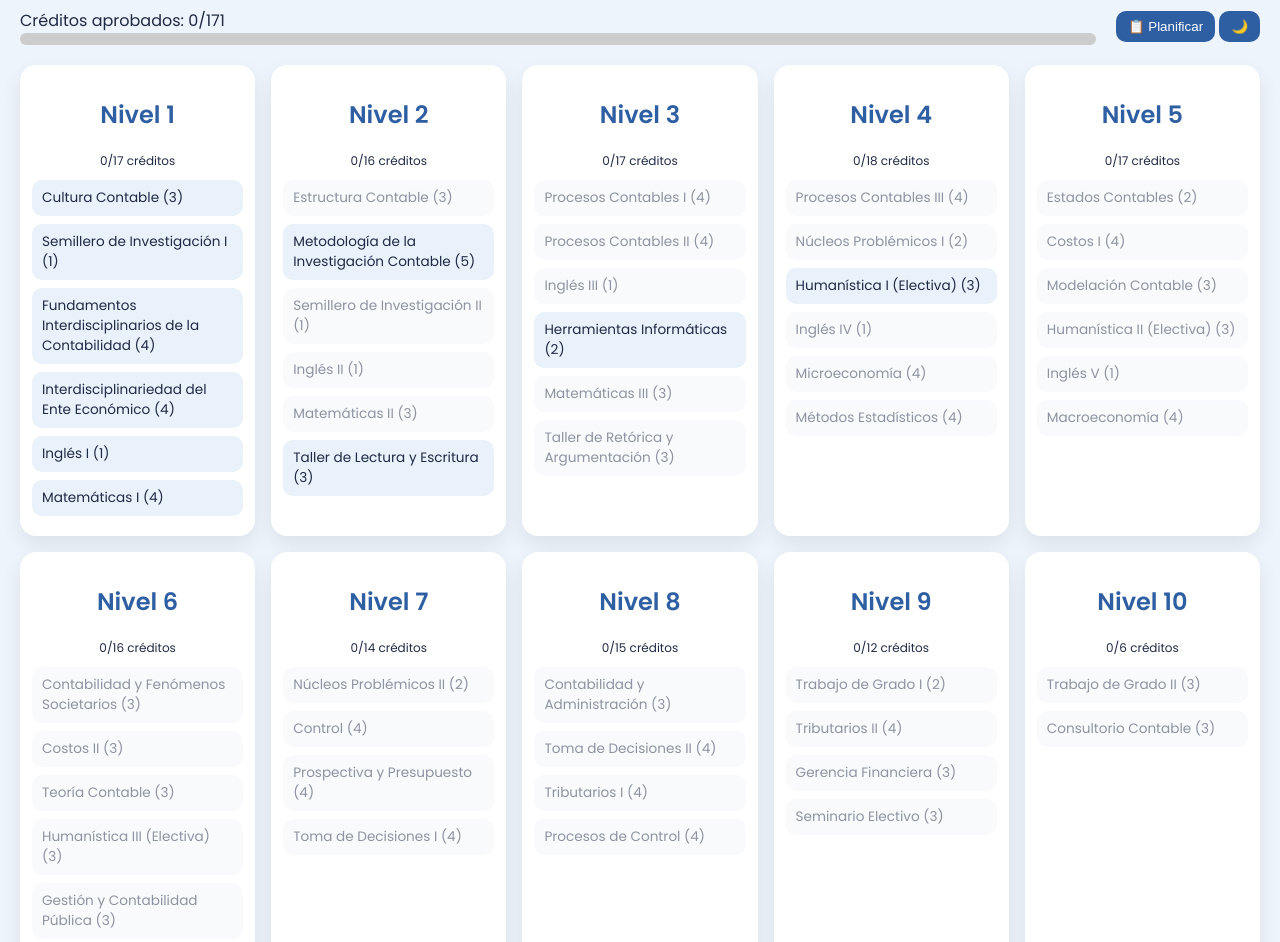
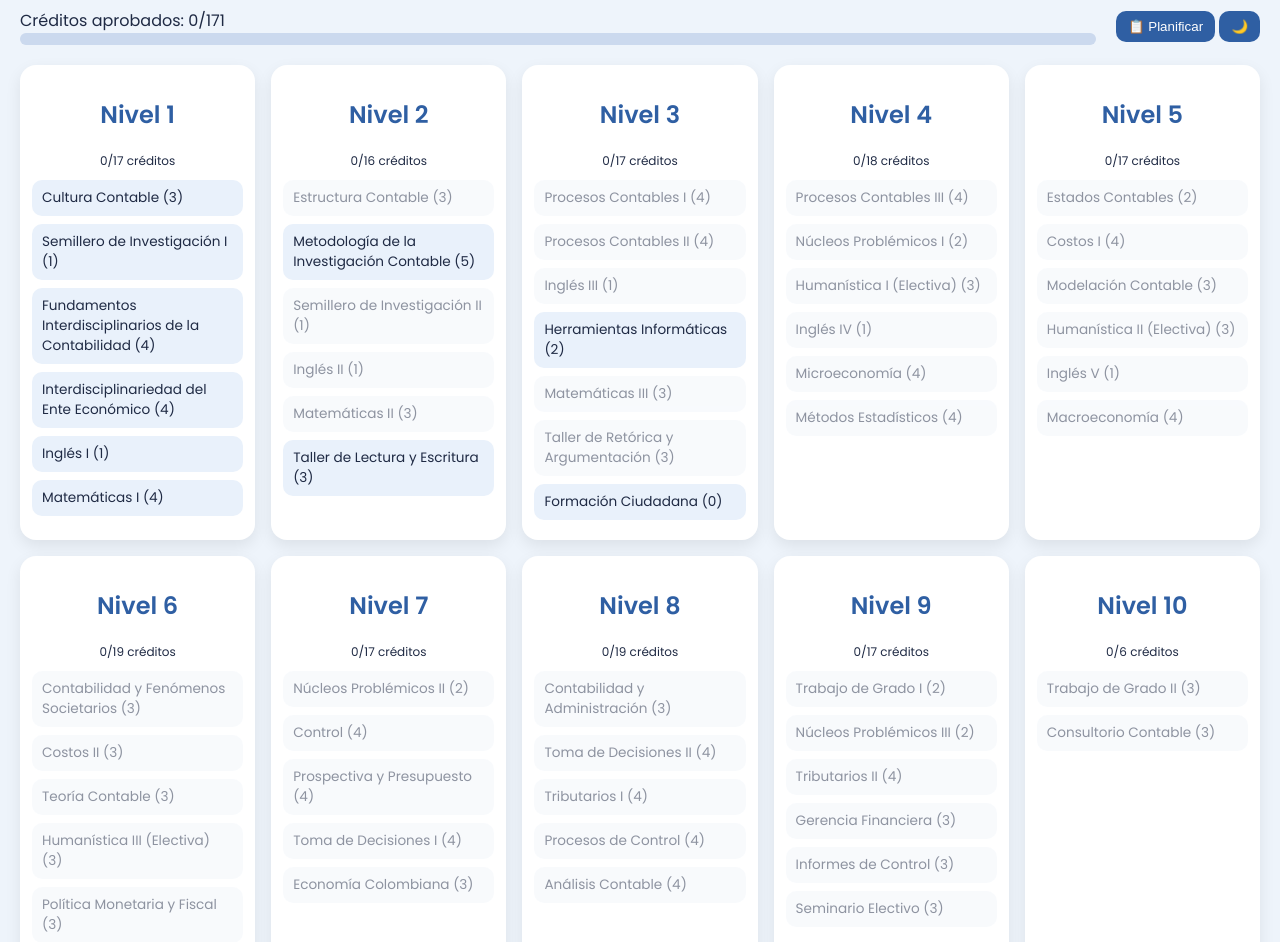
Before and after one commit to yuleidybravo/Malla-Contadur-a-UdeA, a plain HTML site: page index.html in a window 1280 px wide. Shown: the part 103-1045 px from the top of the page. Drawn offline with Linux system fonts and the light colour scheme.

Commit message:
Update index7.html

```diff
--- a/index.html
+++ b/index.html
@@ -2,7 +2,7 @@
 <html lang="es">
 <head>
 <meta charset="UTF-8">
-<title>Malla Curricular – Contaduría</title>
+<title>Malla Curricular – Contaduría Pública</title>
 
 <link href="https://fonts.googleapis.com/css2?family=Poppins:wght@300;400;500;600&display=swap" rel="stylesheet">
 
@@ -36,11 +36,11 @@ body{
 h1{text-align:center;color:var(--primary)}
 .top{
   display:flex;
+  gap:20px;
   justify-content:space-between;
   align-items:center;
-  gap:20px;
+  flex-wrap:wrap;
   margin-bottom:20px;
-  flex-wrap:wrap;
 }
 button{
   background:var(--primary);
@@ -51,8 +51,8 @@ button{
   cursor:pointer;
 }
 .progress-bar{
-  background:#ccc;
   height:12px;
+  background:#cbd9ee;
   border-radius:10px;
   overflow:hidden;
 }
@@ -71,12 +71,15 @@ button{
   background:var(--card);
   border-radius:16px;
   padding:12px;
-  box-shadow:0 8px 20px rgba(0,0,0,.08);
+  box-shadow:0 6px 16px rgba(0,0,0,.08);
 }
-.column h2{text-align:center;color:var(--primary)}
+.column h2{
+  text-align:center;
+  color:var(--primary);
+}
 .level-progress{
+  text-align:center;
   font-size:.75em;
-  text-align:center;
   margin-bottom:10px;
 }
 .course{
@@ -85,8 +88,8 @@ button{
   border-radius:10px;
   margin-bottom:8px;
   cursor:pointer;
+  font-size:.85em;
   transition:.2s;
-  font-size:.85em;
 }
 .course:hover{transform:scale(1.03)}
 .approved{
@@ -106,7 +109,7 @@ button{
 
 <body>
 
-<h1>Malla Curricular – Contaduría</h1>
+<h1>Malla Curricular – Contaduría Pública</h1>
 
 <div class="top">
   <div style="flex:1">
@@ -125,11 +128,11 @@ button{
 <div id="grid" class="grid"></div>
 
 <script>
-const TOTAL_CREDITS=171; // +9 por humanísticas
-let planning=false;
+const TOTAL_CREDITS = 171;
+let planning = false;
 
-const approved=new Set(JSON.parse(localStorage.getItem('approvedCourses')||'[]'));
-const planned=new Set();
+const approved = new Set(JSON.parse(localStorage.getItem('approvedCourses')||'[]'));
+const planned = new Set();
 
 if(localStorage.getItem('dark')==='1'){
   document.body.classList.add('dark');
@@ -158,12 +161,13 @@ const data=[
 {id:'1502152',name:'Inglés III',credits:1,req:['1502151']},
 {id:'1502873',name:'Herramientas Informáticas',credits:2,req:[]},
 {id:'1504103',name:'Matemáticas III',credits:3,req:['1504102']},
-{id:'1506036',name:'Taller de Retórica y Argumentación',credits:3,req:['1506016']}
+{id:'1506036',name:'Taller de Retórica y Argumentación',credits:3,req:['1506016']},
+{id:'1506100',name:'Formación Ciudadana',credits:0,req:[]}
 ]},
 {level:'Nivel 4',courses:[
 {id:'1502035',name:'Procesos Contables III',credits:4,req:['1502033']},
 {id:'1502038',name:'Núcleos Problémicos I',credits:2,req:['1502031','1502033']},
-{id:'HUM1',name:'Humanística I (Electiva)',credits:3,req:[]},
+{id:'HUM1',name:'Humanística I (Electiva)',credits:3,req:['1506036']},
 {id:'1502153',name:'Inglés IV',credits:1,req:['1502152']},
 {id:'1503608',name:'Microeconomía',credits:4,req:['1504103']},
 {id:'1504064',name:'Métodos Estadísticos',credits:4,req:['1504102']}
@@ -172,7 +176,7 @@ const data=[
 {id:'1502043',name:'Estados Contables',credits:2,req:['1502031','1502035']},
 {id:'1502050',name:'Costos I',credits:4,req:['1502031']},
 {id:'1502055',name:'Modelación Contable',credits:3,req:['1502024']},
-{id:'HUM2',name:'Humanística II (Electiva)',credits:3,req:['HUM1']},
+{id:'HUM2',name:'Humanística II (Electiva)',credits:3,req:['1506036']},
 {id:'1502154',name:'Inglés V',credits:1,req:['1502153']},
 {id:'1503609',name:'Macroeconomía',credits:4,req:['1503608']}
 ]},
@@ -180,7 +184,8 @@ const data=[
 {id:'1502045',name:'Contabilidad y Fenómenos Societarios',credits:3,req:['1502043']},
 {id:'1502061',name:'Costos II',credits:3,req:['1502050']},
 {id:'1502073',name:'Teoría Contable',credits:3,req:['1502055']},
-{id:'HUM3',name:'Humanística III (Electiva)',credits:3,req:['HUM2']},
+{id:'HUM3',name:'Humanística III (Electiva)',credits:3,req:['1506036']},
+{id:'1503070',name:'Política Monetaria y Fiscal',credits:3,req:['1503609']},
 {id:'1502075',name:'Gestión y Contabilidad Pública',credits:3,req:['1503609']},
 {id:'1502155',name:'Inglés VI',credits:1,req:['1502154']}
 ]},
@@ -188,18 +193,22 @@ const data=[
 {id:'1502048',name:'Núcleos Problémicos II',credits:2,req:['1502061']},
 {id:'1502089',name:'Control',credits:4,req:['1502045']},
 {id:'1502171',name:'Prospectiva y Presupuesto',credits:4,req:['1502061']},
-{id:'1502178',name:'Toma de Decisiones I',credits:4,req:['1502061','1504064']}
+{id:'1502178',name:'Toma de Decisiones I',credits:4,req:['1502061','1504064']},
+{id:'1503074',name:'Economía Colombiana',credits:3,req:['1503070']}
 ]},
 {level:'Nivel 8',courses:[
 {id:'1502056',name:'Contabilidad y Administración',credits:3,req:['1502178']},
 {id:'1502079',name:'Toma de Decisiones II',credits:4,req:['1502171']},
 {id:'1502088',name:'Tributarios I',credits:4,req:['1502045']},
-{id:'1502091',name:'Procesos de Control',credits:4,req:['1502089']}
+{id:'1502091',name:'Procesos de Control',credits:4,req:['1502089']},
+{id:'1502180',name:'Análisis Contable',credits:4,req:['1502171','1502043']}
 ]},
 {level:'Nivel 9',courses:[
 {id:'1502020',name:'Trabajo de Grado I',credits:2,req:['1502024'],minCredits:120},
+{id:'1502049',name:'Núcleos Problémicos III',credits:2,req:['1502079']},
 {id:'1502190',name:'Tributarios II',credits:4,req:['1502088']},
 {id:'1502192',name:'Gerencia Financiera',credits:3,req:['1502079']},
+{id:'1502193',name:'Informes de Control',credits:3,req:['1502091']},
 {id:'1502099',name:'Seminario Electivo',credits:3,req:[],minCredits:120}
 ]},
 {level:'Nivel 10',courses:[
@@ -210,19 +219,21 @@ const data=[
 
 function totalCredits(){
   let s=0;
-  data.forEach(l=>l.courses.forEach(c=>approved.has(c.id)&&(s+=c.credits)));
+  data.forEach(l=>l.courses.forEach(c=>{
+    if(approved.has(c.id)) s+=c.credits;
+  }));
   return s;
 }
 
 function canUnlock(c){
   return c.req.every(r=>approved.has(r)) &&
-        (!c.minCredits || totalCredits()>=c.minCredits);
+         (!c.minCredits || totalCredits()>=c.minCredits);
 }
 
 function removeDependents(id){
   data.forEach(l=>{
     l.courses.forEach(c=>{
-      if(c.req.includes(id)&&approved.has(c.id)){
+      if(c.req.includes(id) && approved.has(c.id)){
         approved.delete(c.id);
         removeDependents(c.id);
       }
@@ -235,23 +246,25 @@ function render(){
   grid.innerHTML='';
   const credits=totalCredits();
 
-  document.getElementById('creditText').textContent=
+  document.getElementById('creditText').textContent =
     `Créditos aprobados: ${credits}/${TOTAL_CREDITS}`;
-  document.getElementById('progressFill').style.width=
+  document.getElementById('progressFill').style.width =
     `${(credits/TOTAL_CREDITS)*100}%`;
 
   let planSum=0;
   planned.forEach(id=>{
-    data.forEach(l=>l.courses.forEach(c=>c.id===id&&(planSum+=c.credits)));
+    data.forEach(l=>l.courses.forEach(c=>{
+      if(c.id===id) planSum+=c.credits;
+    }));
   });
-  document.getElementById('planCredits').textContent=
-    planning?`📋 Créditos planeados: ${planSum}`:'';
+  document.getElementById('planCredits').textContent =
+    planning ? `📋 Créditos planeados: ${planSum}` : '';
 
   data.forEach(l=>{
     let a=0,t=0;
     l.courses.forEach(c=>{
       t+=c.credits;
-      approved.has(c.id)&&(a+=c.credits);
+      if(approved.has(c.id)) a+=c.credits;
     });
     const col=document.createElement('div');
     col.className='column';
@@ -262,14 +275,14 @@ function render(){
       const d=document.createElement('div');
       d.className='course';
       d.textContent=`${c.name} (${c.credits})`;
-      if(!canUnlock(c))d.classList.add('locked');
-      if(approved.has(c.id))d.classList.add('approved');
-      if(planned.has(c.id))d.classList.add('plan');
+      if(!canUnlock(c)) d.classList.add('locked');
+      if(approved.has(c.id)) d.classList.add('approved');
+      if(planned.has(c.id)) d.classList.add('plan');
 
       d.onclick=()=>{
-        if(!canUnlock(c))return;
+        if(!canUnlock(c)) return;
         if(planning){
-          planned.has(c.id)?planned.delete(c.id):planned.add(c.id);
+          planned.has(c.id) ? planned.delete(c.id) : planned.add(c.id);
         }else{
           if(approved.has(c.id)){
             approved.delete(c.id);
@@ -277,7 +290,10 @@ function render(){
           }else{
             approved.add(c.id);
           }
-          localStorage.setItem('approvedCourses',JSON.stringify([...approved]));
+          localStorage.setItem(
+            'approvedCourses',
+            JSON.stringify([...approved])
+          );
         }
         render();
       };
@@ -287,11 +303,17 @@ function render(){
   });
 }
 
-function togglePlan(){planning=!planning;planned.clear();render();}
+function togglePlan(){
+  planning=!planning;
+  planned.clear();
+  render();
+}
 function toggleDark(){
   document.body.classList.toggle('dark');
-  localStorage.setItem('dark',
-    document.body.classList.contains('dark')?'1':'0');
+  localStorage.setItem(
+    'dark',
+    document.body.classList.contains('dark')?'1':'0'
+  );
 }
 
 render();
```
